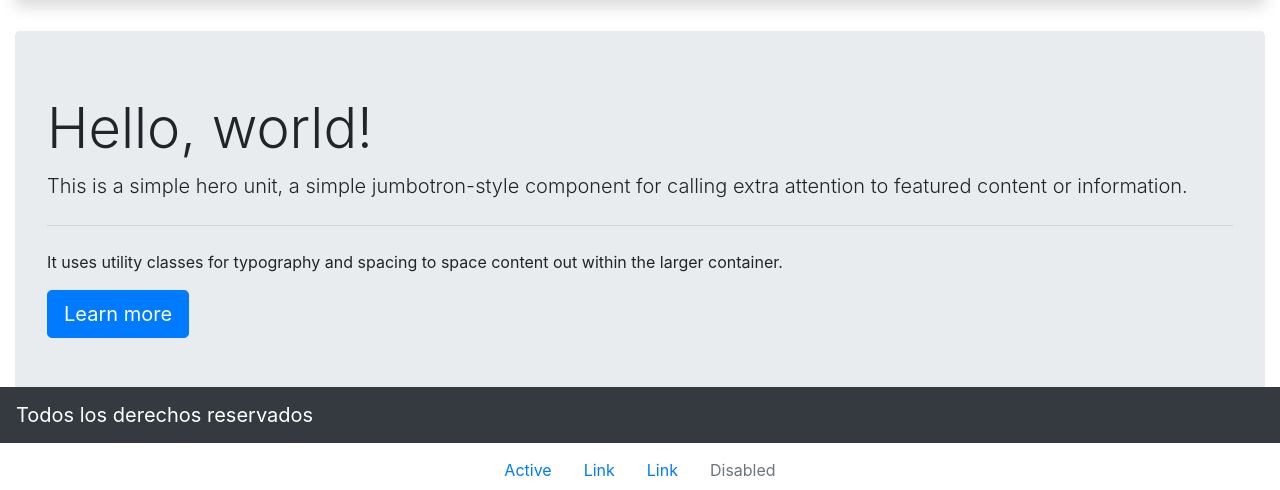
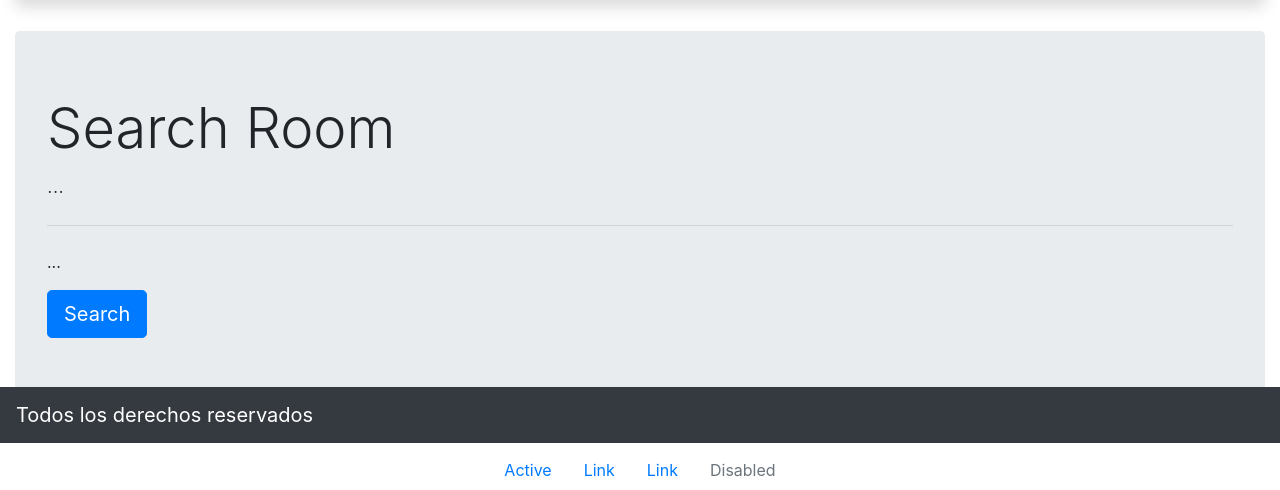
Before and after one commit to mathbrahian/grupo1, a Flask app: page /inicio_route in a window 1280 px wide. Shown: the part 357-847 px from the top of the page. Run offline with Flask 2, Linux system fonts and the light colour scheme.

Commit message:
se cambio el inicio

```diff
--- a/templates/inicio.html
+++ b/templates/inicio.html
@@ -11,6 +11,7 @@
   background-position: center center;
   background-repeat: no-repeat;
   background-size: cover;
+  background-image: url(http://www.wakutravel.com/archivos/imagenes/hoteles/hotel-atlantis-the-palm-1.jpg)  !important;
 }
   </style>
 </head>
@@ -38,7 +39,7 @@
       <ul class="navbar-nav ml-auto">
         <li class="nav-item dropdown">
           <a class="nav-link dropdown-toggle" href="#" id="navbarDropdown" role="button" data-toggle="dropdown" aria-haspopup="true" aria-expanded="false">
-            Sing In
+           Register
           </a>
           <form class="dropdown-menu p-4">
             <div class="form-group">
@@ -48,12 +49,6 @@
             <div class="form-group">
               <label for="exampleDropdownFormPassword2">Password</label>
               <input type="password" class="form-control" id="exampleDropdownFormPassword2" placeholder="Password">
-            </div>
-            <div class="form-check">
-              <input type="checkbox" class="form-check-input" id="dropdownCheck2">
-              <label class="form-check-label" for="dropdownCheck2">
-                Remember me
-              </label>
             </div>
             <button type="submit" class="btn btn-primary">Sign in</button>
           </form>
@@ -96,23 +91,23 @@
   <div class="container-fluid ">
     <div class="jumbotron text-white jumbotron-image shadow" style="background-image: url(https://images.unsplash.com/photo-1552152974-19b9caf99137?fit=crop&w=1350&q=80);">
       <h2 class="mb-4">
-        Jumbotron with background image este cambio lo hizo brahian
+        Hotel Burj Al Arab
       </h2>
       <p class="mb-4">
-        Hey, check this out.
+        The Best Hotel Dubai
       </p>
-      <a href="https://bootstrapious.com/snippets" class="btn btn-primary">More Bootstrap Snippets</a>
+      <a href="" class="btn btn-primary">About Us</a>
     </div>
   </div>
 
   <div class="container-fluid">
     <div class="jumbotron">
-      <h1 class="display-4">Hello, world!</h1>
-      <p class="lead">This is a simple hero unit, a simple jumbotron-style component for calling extra attention to featured content or information.</p>
+      <h1 class="display-4">Search Room</h1>
+      <p class="lead">...</p>
       <hr class="my-4">
-      <p>It uses utility classes for typography and spacing to space content out within the larger container.</p>
+      <p>...</p>
       <p class="lead">
-        <a class="btn btn-primary btn-lg" href="#" role="button">Learn more</a>
+        <a class="btn btn-primary btn-lg" href="#" role="button">Search</a>
       </p>
     </div>
   </div>
```
